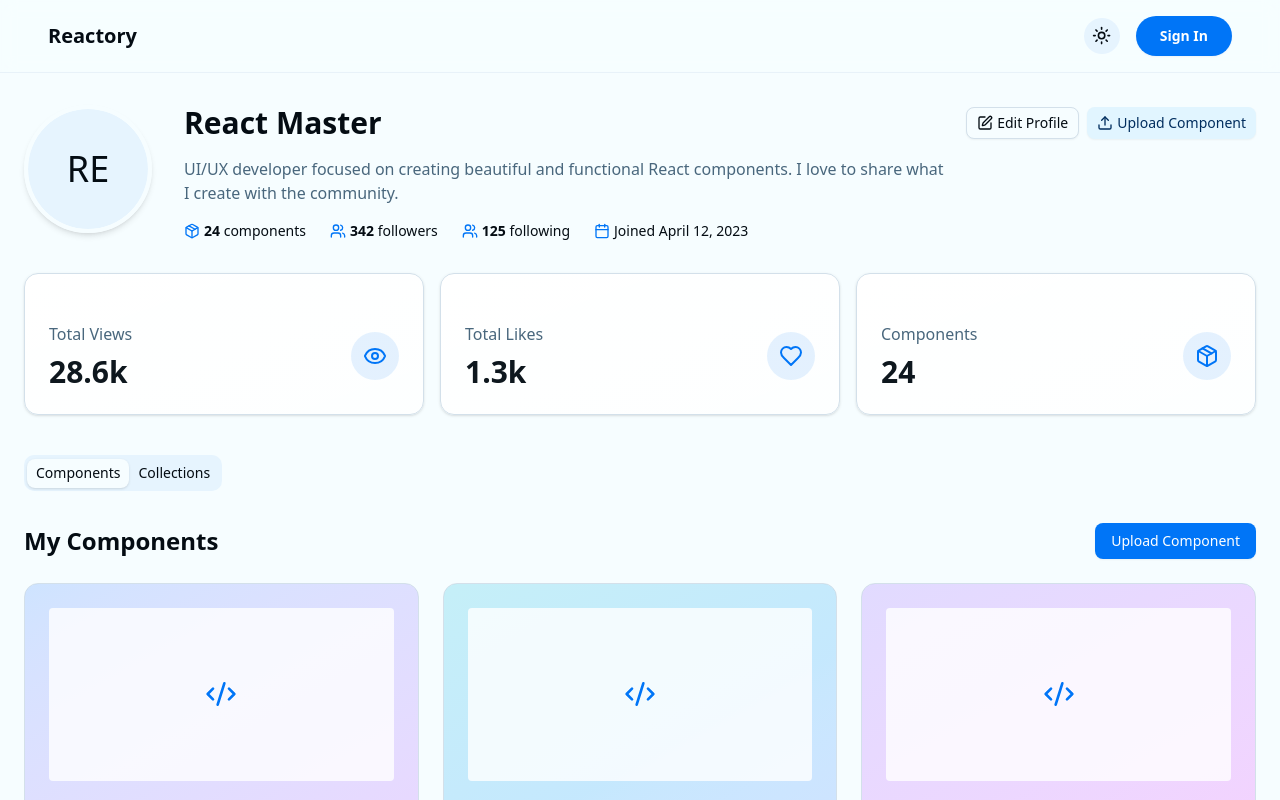
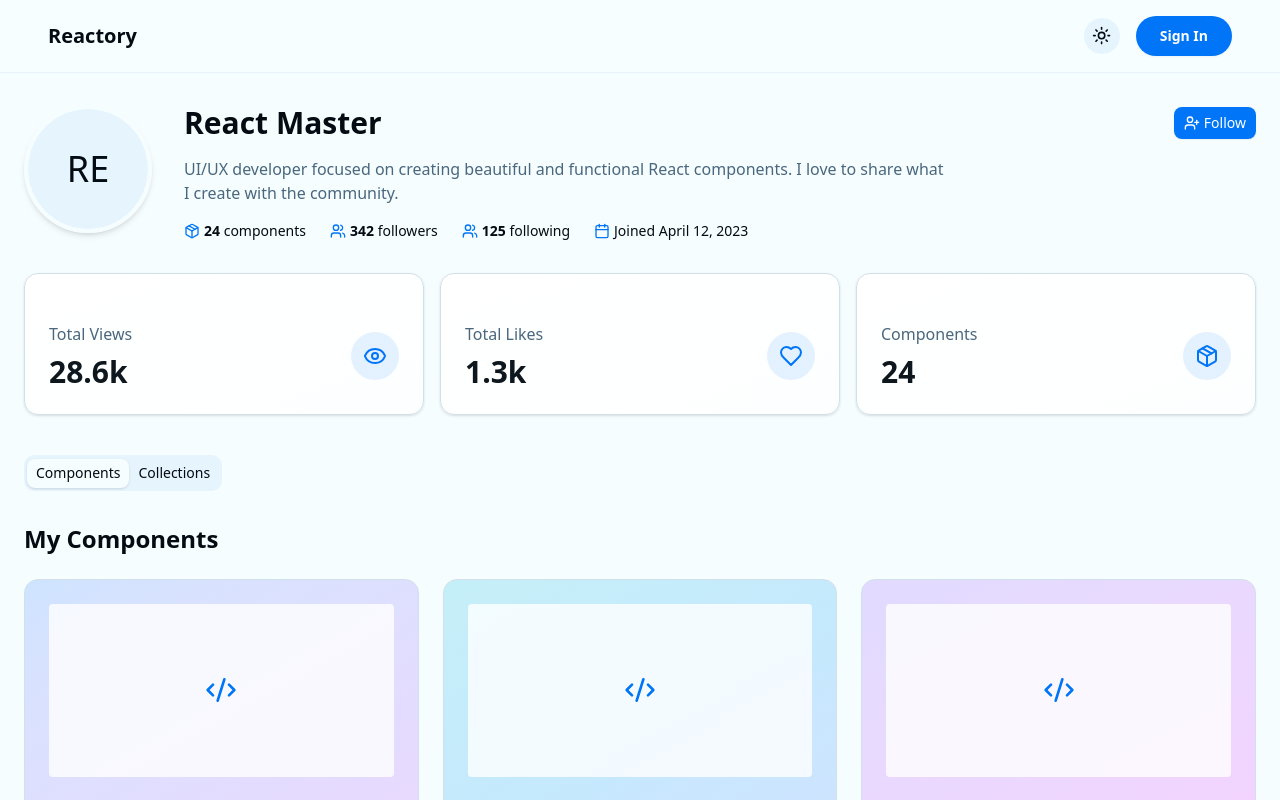
Before and after one commit to sgupta005/Reactory2, a Next.js app: page /profile/1 in a window 1280 px wide. Shown: the top 800 px of the page. Built offline with nearby package versions, Linux system fonts and the light colour scheme; no server answers.

Commit message:
fix profile page bug

```diff
--- a/src/app/profile/[id]/page.tsx
+++ b/src/app/profile/[id]/page.tsx
@@ -110,14 +110,10 @@ const SAMPLE_COMPONENTS = [
   },
 ];
 
-async function ProfilePage({
-  searchParams,
-}: {
-  searchParams: Promise<{ [key: string]: string }>;
-}) {
+async function ProfilePage({ params }: { params: { id: string } }) {
   const session = await auth();
-  const { id } = await searchParams;
-  const isOwnProfile = id === session?.user?.id;
+  const profileId = params.id;
+  const isOwnProfile = session?.user?.id === profileId;
 
   return (
     <div className="min-h-screen flex flex-col">
```
